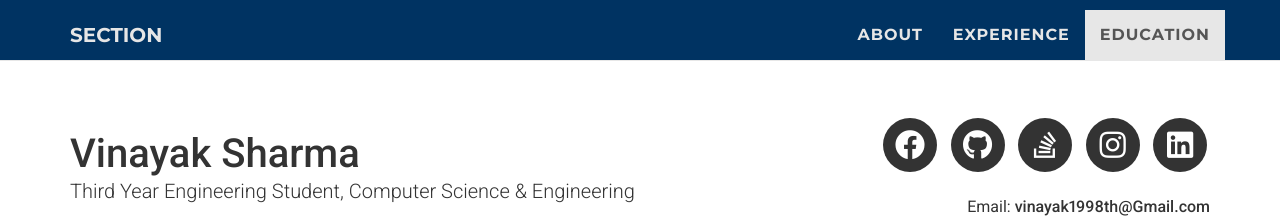
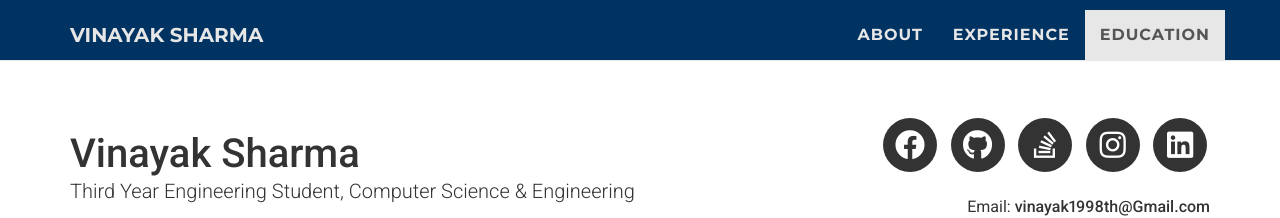
Before and after one commit to vinayak19th/vinayak19th.github.io, a Jekyll site: the page built from index.md, in a window 1280 px wide. Shown: the top 218 px of the page. Built offline with Jekyll 4.4.1, drawn with Linux system fonts in a browser that asks for light colours; nearby versions of some CDN libraries.

Commit message:
Nav Bar name

```diff
--- a/_includes/nav.html
+++ b/_includes/nav.html
@@ -8,13 +8,12 @@
                     <span class="icon-bar"></span>
                     <span class="icon-bar"></span>
                 </button>
-                <a class="navbar-brand" href="#page-top">Section</a>
+                <a class="navbar-brand" href="#page-top">{{ site.name }}</a>
             </div>
 
             <!-- Collect the nav links, forms, and other content for toggling -->
             <div class="collapse navbar-collapse" id="bs-example-navbar-collapse-1">
                 <ul class="nav navbar-nav navbar-right">
-
                     <li class="page-scroll">
                         <a href="#about">About</a>
                     </li>
```
Also changed, not shown: 1 other file.
